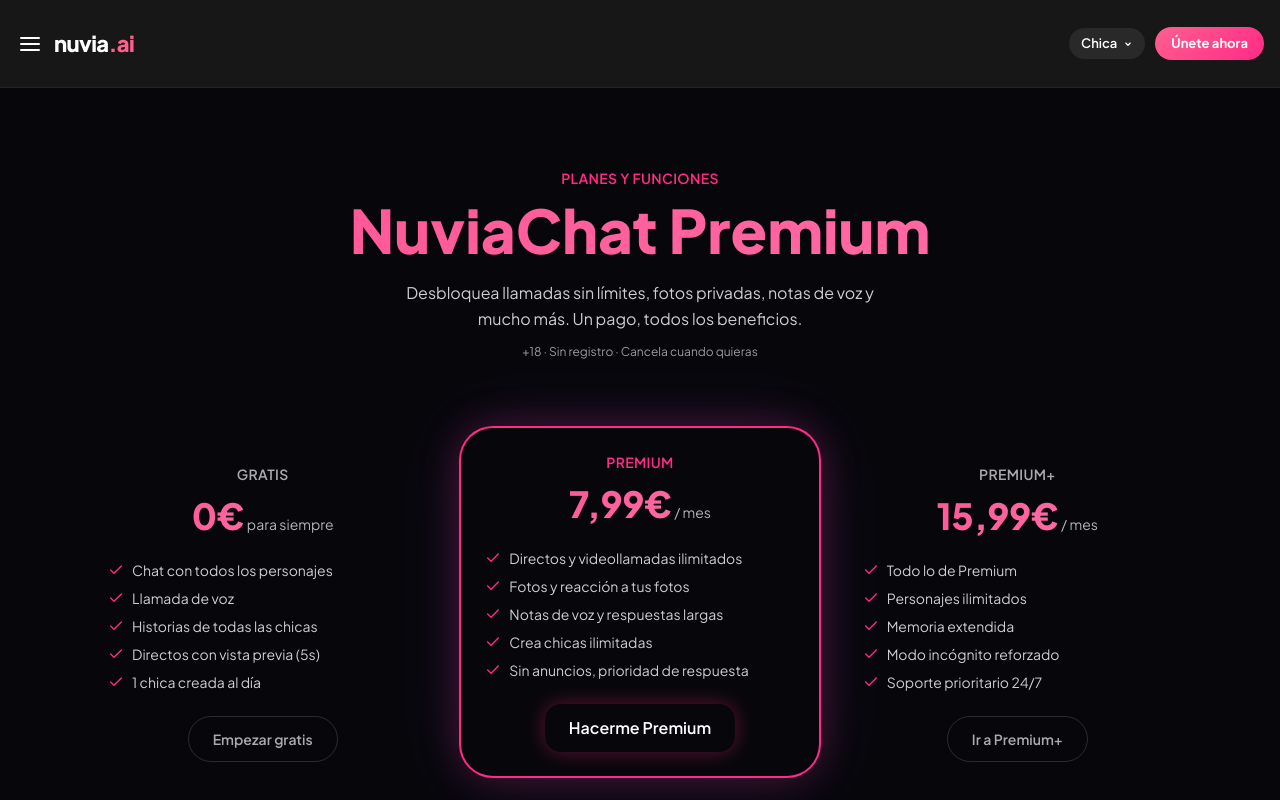
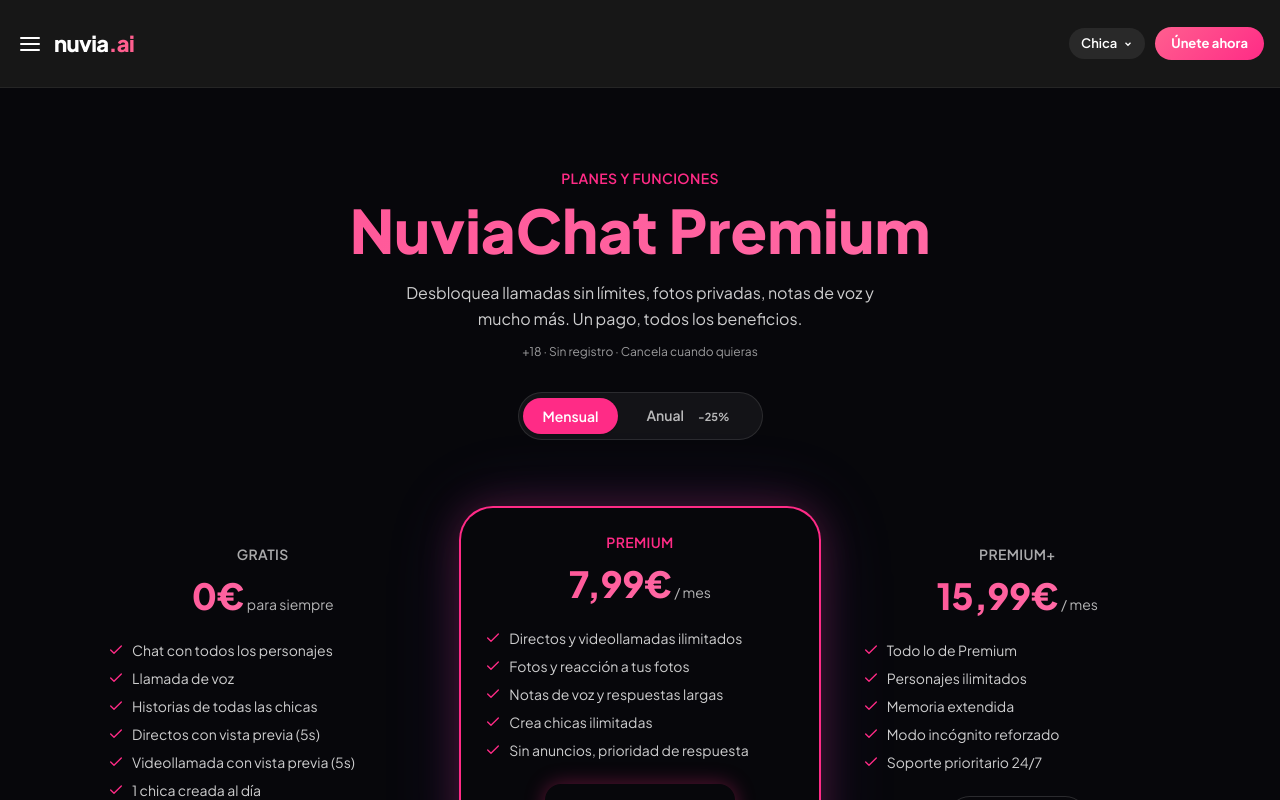
Before and after one commit to 3737631/luciaia, a Next.js app: page /luciaia/premium in a window 1280 px wide. Shown: the top 800 px of the page. Built offline with nearby package versions, Linux system fonts and the light colour scheme.

Commit message:
feat: videollamada 5s con blur+Premium para gratis y precios con toggle mensual/anual

```diff
--- a/src/app/premium/page.tsx
+++ b/src/app/premium/page.tsx
@@ -1,7 +1,12 @@
+"use client";
+
+import { useState } from "react";
 import Link from "next/link";
 import Header from "@/components/Header";
 import Footer from "@/components/Footer";
 import NeonButton from "@/components/NeonButton";
+
+type Billing = "monthly" | "annual";
 
 const plans = [
   {
@@ -14,6 +19,7 @@ const plans = [
       "Llamada de voz",
       "Historias de todas las chicas",
       "Directos con vista previa (5s)",
+      "Videollamada con vista previa (5s)",
       "1 chica creada al día",
     ],
     cta: "Empezar gratis",
@@ -21,7 +27,9 @@ const plans = [
   },
   {
     name: "Premium",
-    price: "7,99€",
+    monthly: "7,99€",
+    annual: "5,99€",
+    annualHint: "71,88€/año · ahorras un 25%",
     period: "/ mes",
     highlight: true,
     features: [
@@ -36,7 +44,9 @@ const plans = [
   },
   {
     name: "Premium+",
-    price: "15,99€",
+    monthly: "15,99€",
+    annual: "11,99€",
+    annualHint: "143,88€/año · ahorras un 25%",
     period: "/ mes",
     highlight: false,
     features: [
@@ -52,6 +62,8 @@ const plans = [
 ];
 
 export default function PremiumPage() {
+  const [billing, setBilling] = useState<Billing>("monthly");
+
   return (
     <>
       <Header />
@@ -66,10 +78,35 @@ export default function PremiumPage() {
             Un pago, todos los beneficios.
           </p>
           <p className="mt-3 text-xs text-muted/60">+18 &middot; Sin registro &middot; Cancela cuando quieras</p>
+
+          <div className="mt-8 inline-flex items-center gap-2 rounded-full border border-white/10 bg-white/5 p-1">
+            <button
+              onClick={() => setBilling("monthly")}
+              className={
+                "rounded-full px-5 py-2 text-sm font-semibold transition " +
+                (billing === "monthly" ? "bg-pink text-white shadow" : "text-muted/70 hover:text-muted")
+              }
+            >
+              Mensual
+            </button>
+            <button
+              onClick={() => setBilling("annual")}
+              className={
+                "rounded-full px-5 py-2 text-sm font-semibold transition " +
+                (billing === "annual" ? "bg-pink text-white shadow" : "text-muted/70 hover:text-muted")
+              }
+            >
+              Anual
+              <span className="ml-1.5 rounded-full bg-green-500/20 px-2 py-0.5 text-[11px] font-bold text-green-300">-25%</span>
+            </button>
+          </div>
         </section>
 
         <section className="grid grid-cols-1 gap-5 md:grid-cols-3">
-          {plans.map((p) => (
+          {plans.map((p) => {
+            const isPaid = p.monthly !== undefined;
+            const price = isPaid ? (billing === "monthly" ? p.monthly : p.annual) : p.price;
+            return (
               <div
                 key={p.name}
                 className={
@@ -81,9 +118,12 @@ export default function PremiumPage() {
                   {p.name}
                 </p>
                 <div className="mb-1">
-                <span className="text-4xl font-extrabold gradient-text">{p.price}</span>
+                  <span className="text-4xl font-extrabold gradient-text">{price}</span>
                   <span className="text-sm text-muted/70"> {p.period}</span>
                 </div>
+                {isPaid && billing === "annual" && (
+                  <p className="text-[11px] font-semibold text-green-300/90">{p.annualHint}</p>
+                )}
                 <ul className="my-6 space-y-2 text-left">
                   {p.features.map((f) => (
                     <li key={f} className="flex items-start gap-2 text-sm text-muted/80">
@@ -98,7 +138,8 @@ export default function PremiumPage() {
                   {p.highlight ? <NeonButton>{p.cta}</NeonButton> : <span className="inline-flex items-center justify-center rounded-full border border-white/15 px-6 py-3 text-sm font-semibold text-muted transition hover:bg-white/5">{p.cta}</span>}
                 </Link>
               </div>
-          ))}
+            );
+          })}
         </section>
 
         <section className="py-16 sm:py-20">
--- a/src/components/CallScreen.tsx
+++ b/src/components/CallScreen.tsx
@@ -92,6 +92,8 @@ const callGirlImage = activeCustom?.imageUrl || girl.cloudinaryImage || getGirlI
   const [subtitleText, setSubtitleText] = useState("");
   const subtitleTimerRef = useRef<any>(null);
   const [videoOn, setVideoOn] = useState(false);
+  const [videoLockedOnce] = useState(() => typeof window !== "undefined" && isFeatureLocked("video"));
+  const [videoBlurred, setVideoBlurred] = useState(false);
   const [audioOn, setAudioOn] = useState(true);
   const [showTextPanel, setShowTextPanel] = useState(false);
   const [textInput, setTextInput] = useState("");
@@ -113,6 +115,7 @@ const callGirlImage = activeCustom?.imageUrl || girl.cloudinaryImage || getGirlI
   const audioCtxRef = useRef<AudioContext | null>(null);
   const micStreamRef = useRef<MediaStream | null>(null);
   const videoStreamRef = useRef<MediaStream | null>(null);
+  const videoGateTimerRef = useRef<ReturnType<typeof setTimeout> | null>(null);
   const micAnalyserRef = useRef<AnalyserNode | null>(null);
   const micSourceRef = useRef<MediaStreamAudioSourceNode | null>(null);
   const speakerAnalyserRef = useRef<AnalyserNode | null>(null);
@@ -1216,11 +1219,13 @@ const greeting = `Hola, soy ${callName}. ¿Cómo estás?`;
   useEffect(() => {
     if (typeof window === "undefined") return;
     if (new URLSearchParams(window.location.search).get("mode") === "video") {
-      if (isFeatureLocked("video")) {
-        window.location.replace(`${basePath ?? ""}/premium`);
-        return;
-      }
       toggleVideo();
+      if (videoLockedOnce) {
+        const t = setTimeout(() => {
+          if (mountedRef.current) setVideoBlurred(true);
+        }, 5000);
+        videoGateTimerRef.current = t;
+      }
     }
     // eslint-disable-next-line react-hooks/exhaustive-deps
   }, []);
@@ -1250,6 +1255,7 @@ const greeting = `Hola, soy ${callName}. ¿Cómo estás?`;
 
   function cleanup() {
     processingRef.current = false;
+    if (videoGateTimerRef.current) { clearTimeout(videoGateTimerRef.current); videoGateTimerRef.current = null; }
     abortSpeechRec("call-ended");
     cleanupMediaRec();
     stopRecorder();
@@ -1584,6 +1590,8 @@ const greeting = `Hola, soy ${callName}. ¿Cómo estás?`;
                   width: "100%", height: "100%", borderRadius: "50%",
                   objectFit: "cover", objectPosition: "center",
                   border: "1px solid rgba(255,255,255,0.14)",
+                  filter: videoBlurred ? "blur(28px) brightness(0.45) saturate(0.7)" : "none",
+                  transition: "filter 600ms ease",
                 }}
               />
             ) : (
@@ -1922,6 +1930,43 @@ const greeting = `Hola, soy ${callName}. ¿Cómo estás?`;
           )}
         </div>
 
+        {/* Overlay Premium para videollamada (5s para gratis) */}
+        {videoBlurred && (
+          <div
+            style={{
+              position: "fixed", inset: 0, zIndex: 5000,
+              display: "flex", flexDirection: "column",
+              alignItems: "center", justifyContent: "center",
+              gap: 14, padding: "0 32px", textAlign: "center",
+              background: "rgba(8,4,10,0.32)",
+            }}
+          >
+            <svg viewBox="0 0 24 24" width="54" height="54" fill="none" stroke="#FF5798" strokeWidth="1.6" strokeLinecap="round" strokeLinejoin="round" style={{ opacity: 0.95 }}>
+              <rect x="3" y="11" width="18" height="11" rx="2" ry="2" />
+              <path d="M7 11V7a5 5 0 0 1 10 0v4" />
+            </svg>
+            <span style={{ fontSize: 21, fontWeight: 800, color: "#fff", letterSpacing: "-0.01em", textShadow: "0 2px 10px rgba(0,0,0,.5)" }}>
+              Continuar la videollamada
+            </span>
+            <span style={{ fontSize: 13, lineHeight: 1.45, color: "rgba(255,255,255,.78)", textShadow: "0 1px 6px rgba(0,0,0,.5)" }}>
+              La videollamada completa es exclusiva de Premium.
+            </span>
+            <button
+              onClick={() => router.push("/premium")}
+              style={{
+                marginTop: 6, padding: "13px 30px", borderRadius: 999,
+                border: 0, cursor: "pointer",
+                background: "linear-gradient(135deg,#FF5798,#FF6AA5)",
+                color: "#fff", fontWeight: 700, fontSize: 15,
+                boxShadow: "0 8px 28px rgba(255,87,152,.45)",
+                fontFamily: "inherit",
+              }}
+            >
+              Hazte Premium
+            </button>
+          </div>
+        )}
+
         {/* Video preview */}
         {videoOn && (
           <div
--- a/src/components/ChatWindow.tsx
+++ b/src/components/ChatWindow.tsx
@@ -10,7 +10,7 @@ import { getFallbackResponse } from "@/lib/ai";
 import { goBack } from "@/lib/nav";
 import { sendChatMessage } from "@/lib/chatClient";
 import { sttAudio, ttsText, getGirlVoice, getCustomGirlVoice } from "@/lib/voiceClient";
-import { isFeatureLocked, consumeTrial } from "@/lib/premium";
+import { consumeTrial } from "@/lib/premium";
 import {
   saveConversationHistory,
   getConversationHistory,
@@ -658,7 +658,7 @@ export default function ChatWindow({ girl }: { girl: Girl }) {
           </div>
           <svg className={styles.optionChevron} viewBox="0 0 24 24" fill="none" stroke="currentColor" strokeWidth="2" strokeLinecap="round" strokeLinejoin="round"><polyline points="9 18 15 12 9 6"/></svg>
         </button>
-        <button className={styles.optionCard} onClick={() => { if (isFeatureLocked("video")) { router.push("/premium"); return; } router.push(`/call/${girl.id}?mode=video`); }}>
+        <button className={styles.optionCard} onClick={() => router.push(`/call/${girl.id}?mode=video`)}>
           <div className={styles.iconGreenWrap}>
             <svg className={styles.iconGreen} viewBox="0 0 24 24" fill="none" stroke="currentColor" strokeWidth="1.8" strokeLinecap="round" strokeLinejoin="round"><path d="M23 7l-7 5 7 5V7z"/><rect x="1" y="5" width="15" height="14" rx="2" ry="2"/></svg>
           </div>
```
Lines whose indentation alone changed are shown as unchanged.
